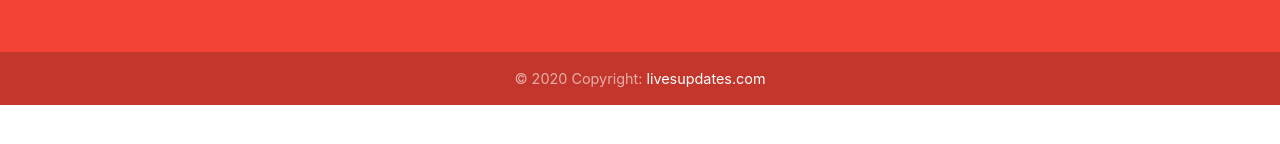
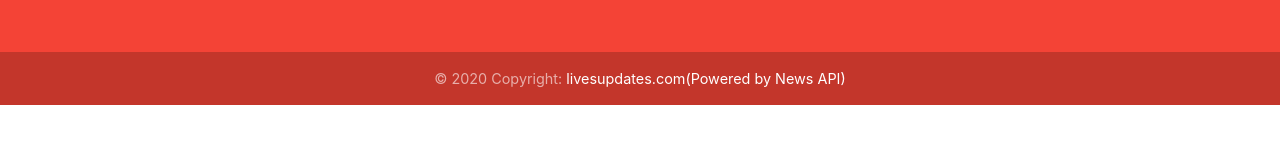
Before and after one commit to jyotics/covid, a React (Create React App) app: page /news in a window 1280 px wide. Shown: the part 356-500 px from the top of the page. Built offline with nearby package versions, Linux system fonts and the light colour scheme; no server answers.

Commit message:
remove icons

```diff
--- a/src/components/footer.js
+++ b/src/components/footer.js
@@ -35,7 +35,7 @@
                   </div>
 
               <div class="footer-copyright text-center py-3">© 2020 Copyright:
-                  <a href="https://livesupdates.com/"> livesupdates.com</a>
+                  <a href="https://newsapi.org/"> livesupdates.com(Powered by News API)</a>
               </div>
    </footer>
 
```
